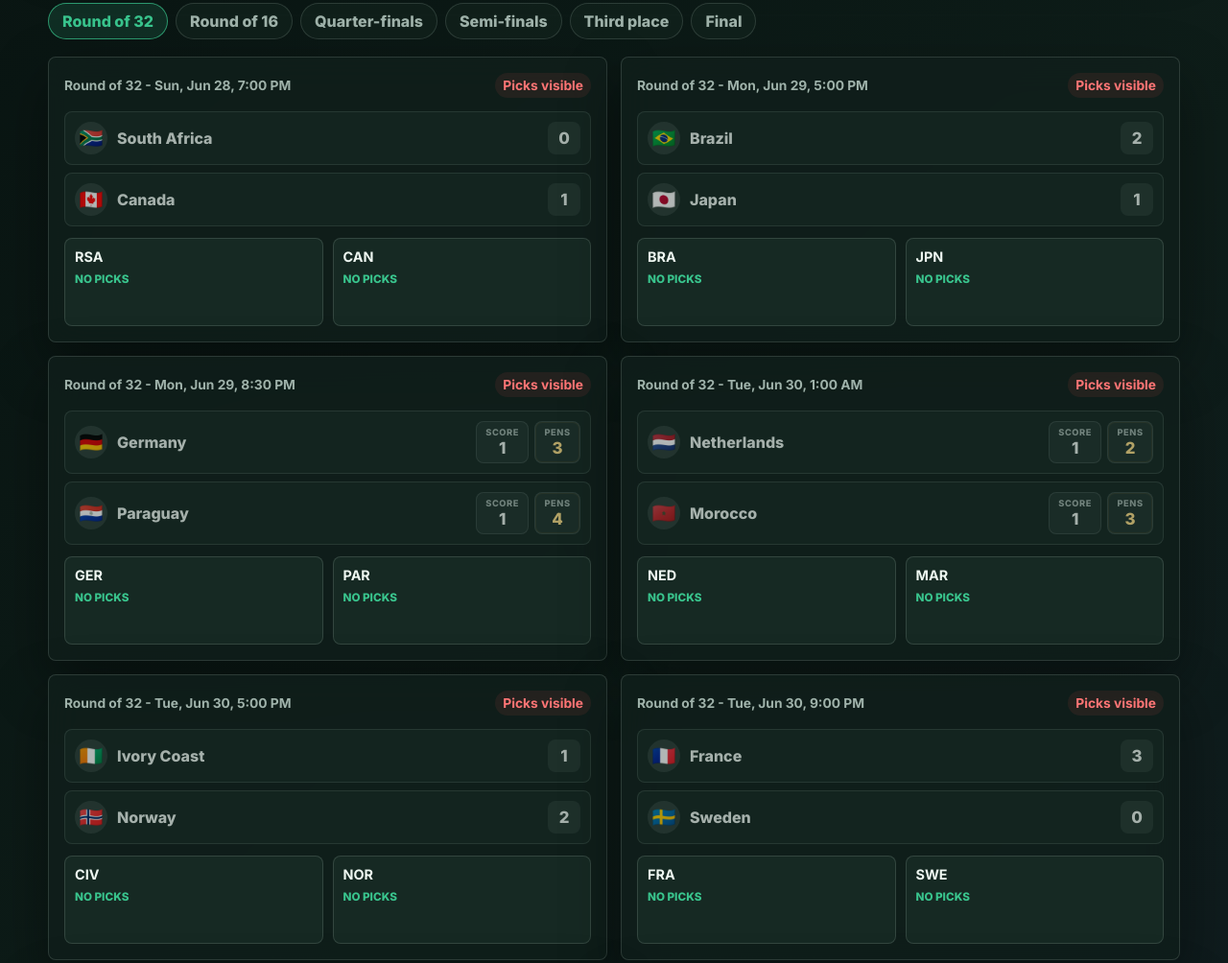
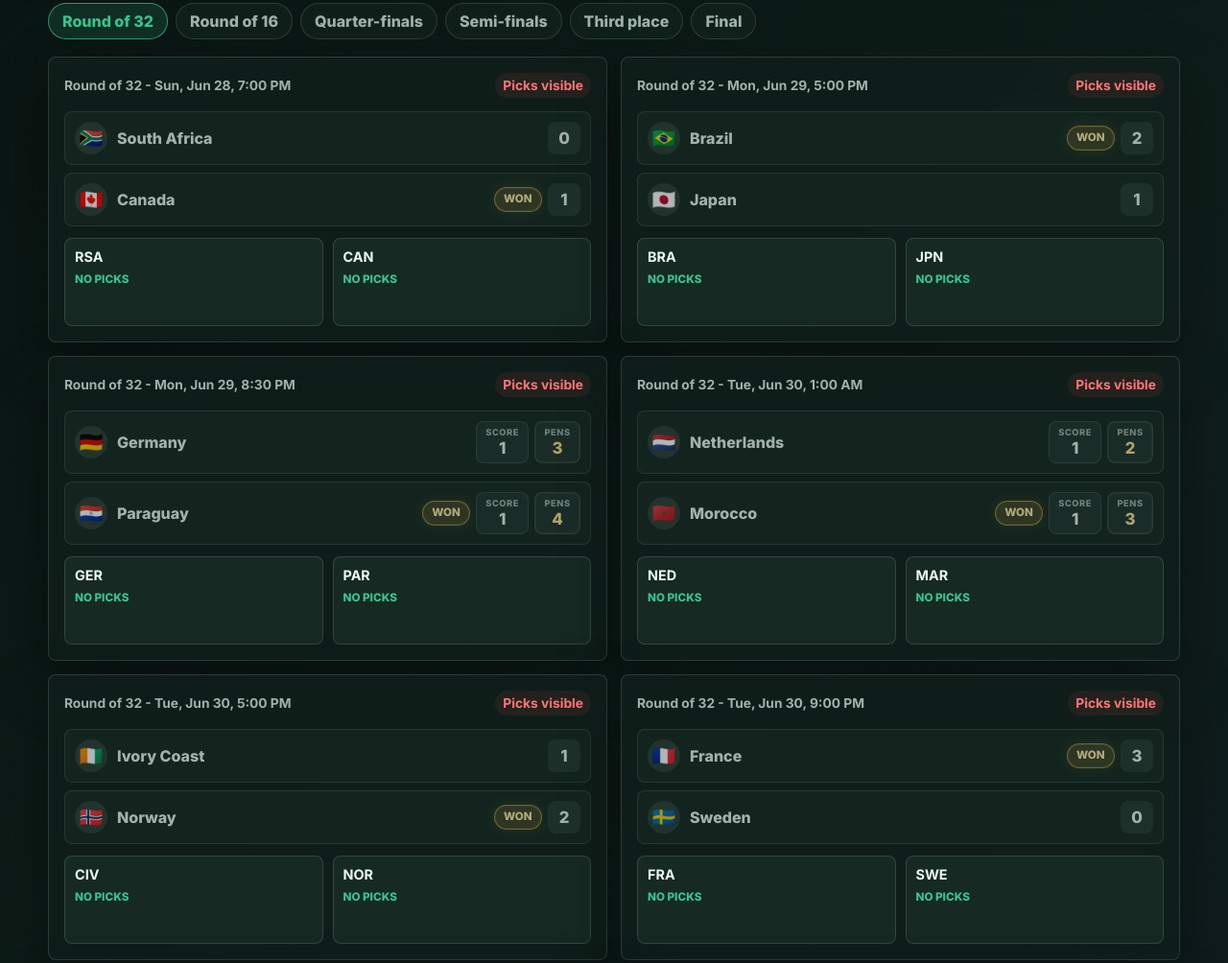
Before and after one commit to world-tip/world-tip.github.io, a plain HTML site: page index.html in a window 1280 px wide. Shown: the part 798-1802 px from the top of the page at 96% size. Drawn offline with Linux system fonts and the light colour scheme.

Commit message:
Add match winner badges

```diff
--- a/app.js
+++ b/app.js
@@ -443,8 +443,8 @@ function matchCardMarkup(match) {
         <span class="lock-badge ${locked ? "locked" : ""}">${locked ? "Picks visible" : `Locks ${formatTime(match.lockAtUtc)}`}</span>
       </div>
       <div class="tip-action-area">
-        ${teamMarkup(match, match.homeTeam, match.score?.home, match.score?.penalties?.home, savedPick, stagedPick, locked)}
-        ${teamMarkup(match, match.awayTeam, match.score?.away, match.score?.penalties?.away, savedPick, stagedPick, locked)}
+        ${teamMarkup(match, match.homeTeam, match.score?.home, match.score?.penalties?.home, match.winnerTeamId === match.homeTeam.id, savedPick, stagedPick, locked)}
+        ${teamMarkup(match, match.awayTeam, match.score?.away, match.score?.penalties?.away, match.winnerTeamId === match.awayTeam.id, savedPick, stagedPick, locked)}
         ${!locked && stagedPick ? `
           <div class="confirm-row">
             <button class="button primary confirm-tip" data-match-id="${match.id}" type="button">${confirmLabel}</button>
@@ -910,7 +910,7 @@ function getNextLockoutText() {
   return next ? `${formatDate(next.lockAtUtc)} for ${next.homeTeam.shortName} v ${next.awayTeam.shortName}` : "All current matches locked";
 }
 
-function teamMarkup(match, team, score, penaltyScore, savedPick, stagedPick, locked) {
+function teamMarkup(match, team, score, penaltyScore, didWin, savedPick, stagedPick, locked) {
   const flag = teamFlag(team);
   const unavailable = team.shortName === "TBD";
   const disabled = locked || unavailable ? "disabled" : "";
@@ -924,6 +924,7 @@ function teamMarkup(match, team, score, penaltyScore, savedPick, stagedPick, loc
         <span>${escapeHtml(team.name)}</span>
       </span>
       <span class="team-scores ${hasPenaltyScore ? "with-penalties" : ""}">
+        <span class="winner-slot">${didWin ? `<span class="winner-badge">Won</span>` : ""}</span>
         <span class="team-score">${hasPenaltyScore ? `<span class="score-label">Score</span>` : ""}${score ?? "-"}</span>
         ${hasPenaltyScore ? `<span class="team-score penalty-score"><span class="score-label">Pens</span>${penaltyScore}</span>` : ""}
       </span>
--- a/styles.css
+++ b/styles.css
@@ -490,6 +490,30 @@ h1 {
   font-size: 0.58rem;
   font-weight: 950;
   letter-spacing: 0.06em;
+  line-height: 1;
+  text-transform: uppercase;
+}
+
+.winner-slot {
+  display: inline-grid;
+  width: 50px;
+  align-self: center;
+  place-items: start;
+}
+
+.winner-badge {
+  display: inline-grid;
+  min-height: 26px;
+  place-items: center;
+  align-self: center;
+  padding: 0 9px;
+  border: 1px solid rgba(240, 184, 63, 0.58);
+  border-radius: 999px;
+  color: #fff0ad;
+  background: rgba(240, 184, 63, 0.18);
+  box-shadow: inset 0 0 0 1px rgba(255, 240, 173, 0.08), 0 0 14px rgba(240, 184, 63, 0.13);
+  font-size: 0.72rem;
+  font-weight: 950;
   line-height: 1;
   text-transform: uppercase;
 }
```
